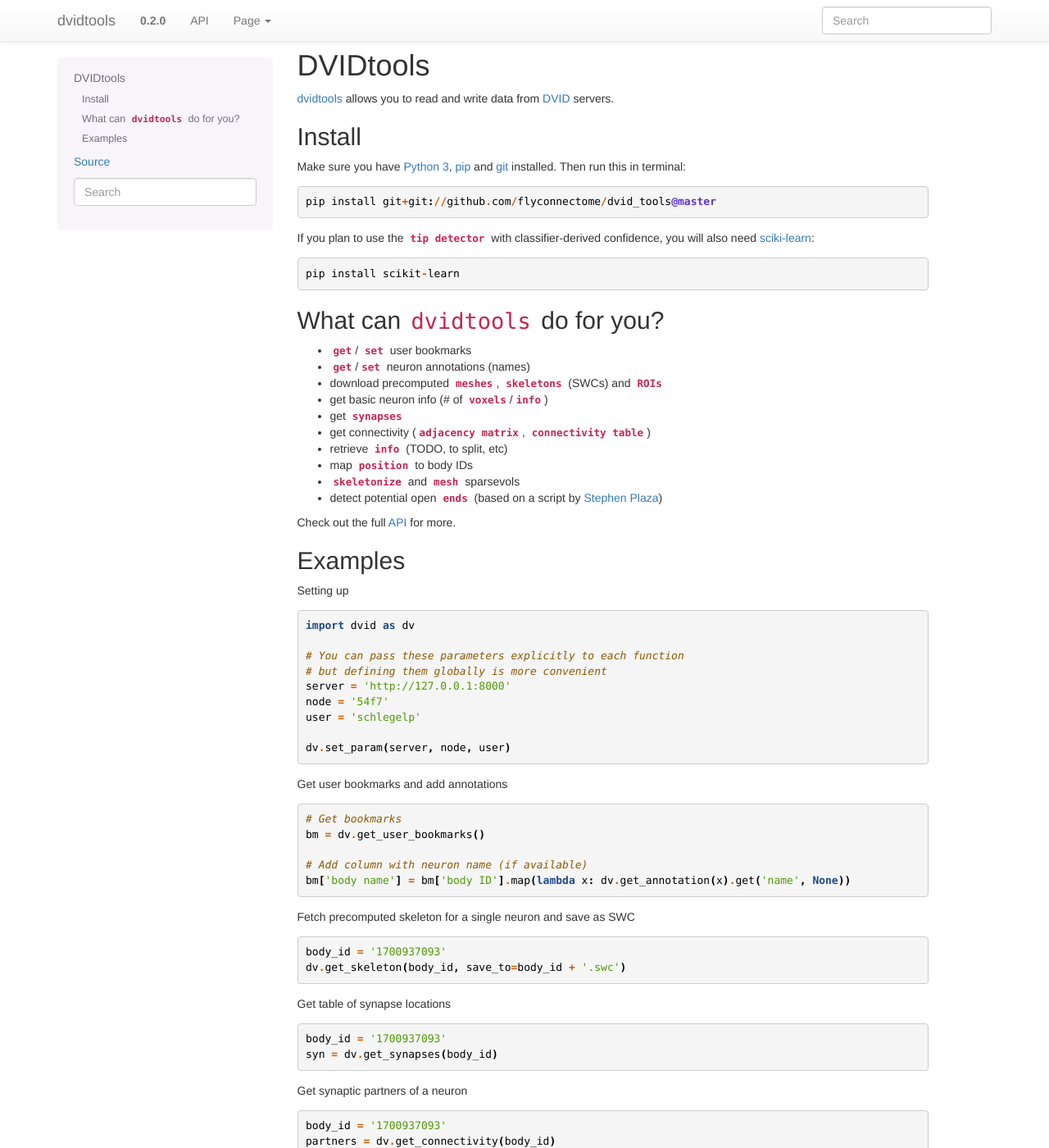
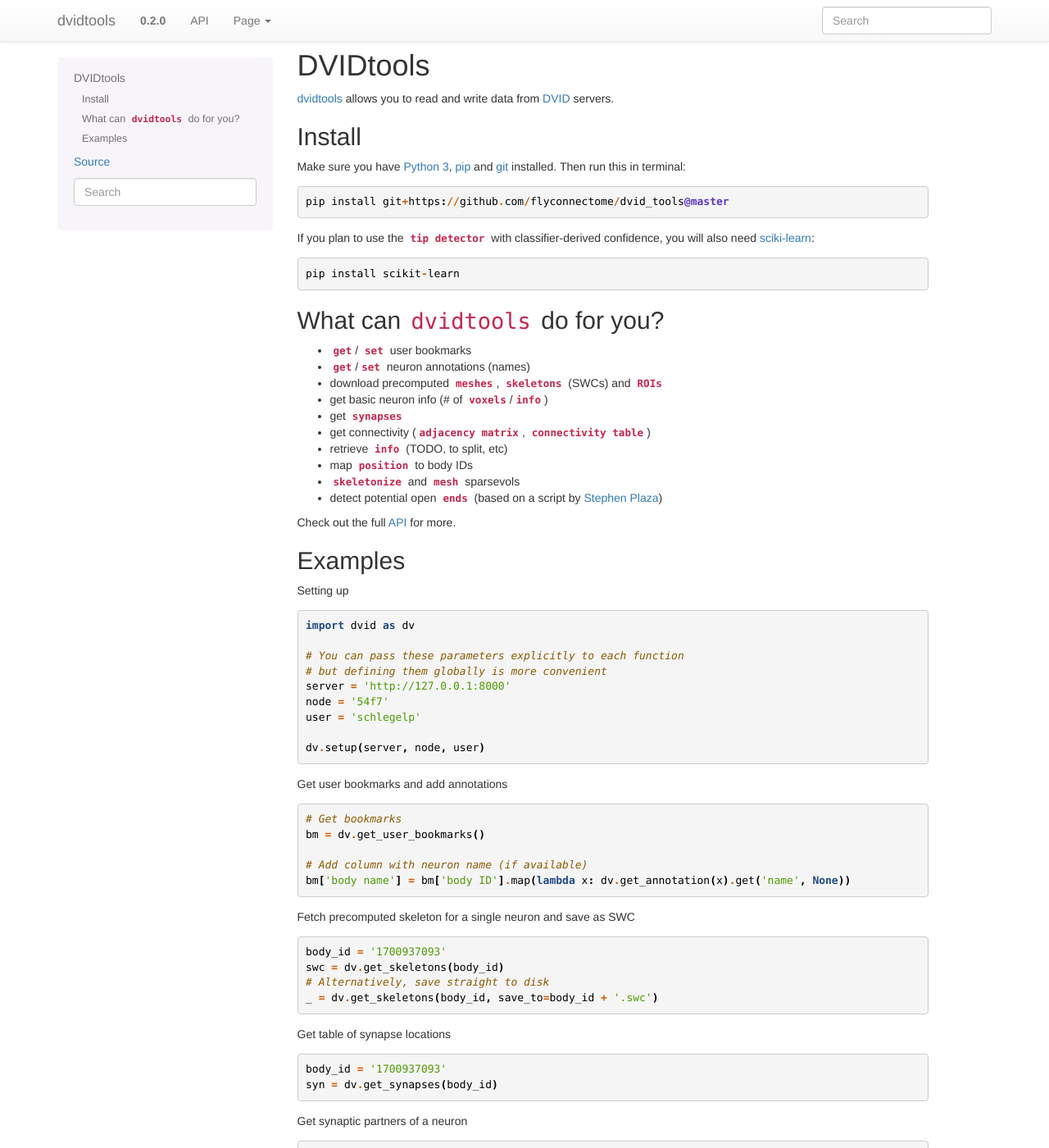
Before and after one commit to flyconnectome/dvid_tools, a Sphinx documentation site: the page built from docs/index.rst, in a window 1280 px wide and 1400 px high. Shown: the whole window at 82% size. Built offline with Sphinx 7.4.7, drawn with Linux system fonts in a browser that asks for light colours.

Commit message:
docs: small updates/fixes

```diff
--- a/docs/index.rst
+++ b/docs/index.rst
@@ -13,7 +13,7 @@
 
 ::
 
-    pip install git+git://github.com/flyconnectome/dvid_tools@master
+    pip install git+https://github.com/flyconnectome/dvid_tools@master
 
 If you plan to use the :func:`tip detector <dvidtools.tip.detect_tips>` with
 classifier-derived confidence, you will also need
@@ -54,7 +54,7 @@
     node = '54f7'
     user = 'schlegelp'
 
-    dv.set_param(server, node, user)
+    dv.setup(server, node, user)
 
 
 Get user bookmarks and add annotations
@@ -71,7 +71,9 @@
 ::
 
     body_id = '1700937093'
-    dv.get_skeleton(body_id, save_to=body_id + '.swc')
+    swc = dv.get_skeletons(body_id)
+    # Alternatively, save straight to disk
+    _ = dv.get_skeletons(body_id, save_to=body_id + '.swc')
 
 
 Get table of synapse locations
```
Also changed, not shown: README.md (+1 -1 lines).
